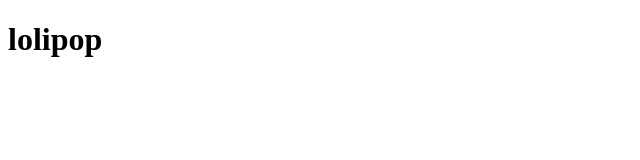
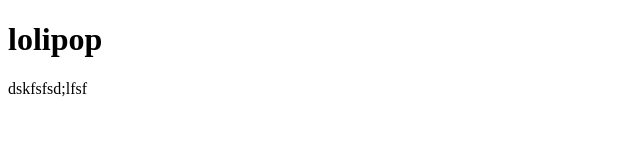
Before and after one commit to Dren-x/site, a plain HTML site: page index.html in a window 1280 px wide. Shown: the whole page, without its empty margins (0-640 px from the left). Drawn offline with Linux system fonts and the light colour scheme.

Commit message:
secind commit

```diff
--- a/index.html
+++ b/index.html
@@ -7,7 +7,7 @@
 </head>
 <body>
 <h1>lolipop </h1>
-
+<p> dskfsfsd;lfsf </p>
 
 </body>
 </html>
```
